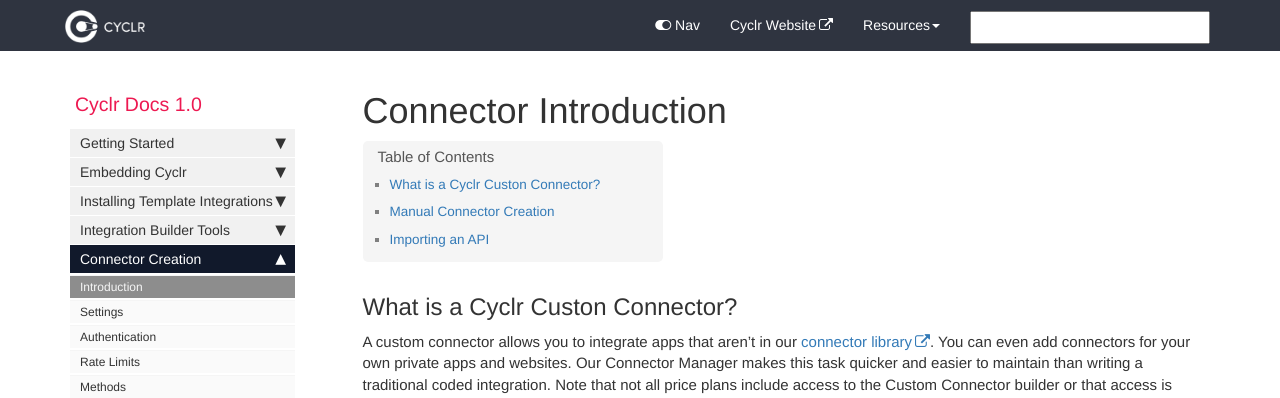
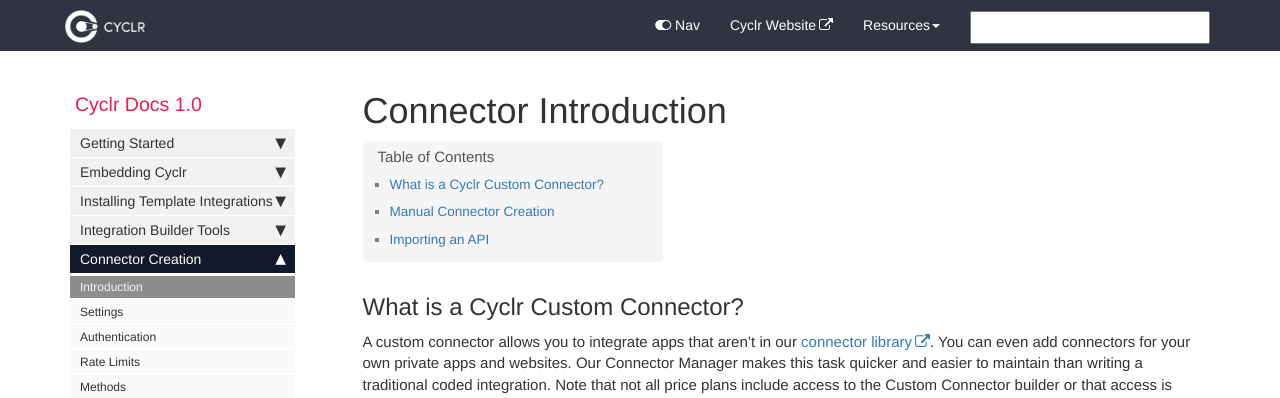
Before and after one commit to sneakysneak/docs, a Jekyll site: the page built from pages/custom-connectors/01-introduction.md, in a window 1280 px wide and 1277 px high. Shown: the top 398 px of the window. Built offline with Jekyll 4.4.1, drawn with Linux system fonts in a browser that asks for light colours; nearby versions of some CDN libraries; comment, search, counter and statistics services are not loaded.

Commit message:
Update 01-introduction.md

```diff
--- a/pages/custom-connectors/01-introduction.md
+++ b/pages/custom-connectors/01-introduction.md
@@ -5,7 +5,7 @@ permalink: connector-introduction
 tags: [connector-creation]
 ---
 
-## What is a Cyclr Custon Connector?
+## What is a Cyclr Custom Connector?
 
 A custom connector allows you to integrate apps that aren’t in our [connector library](http://cyclr.com/connectors/). You can even add connectors for your own private apps and websites. Our Connector Manager makes this task quicker and easier to maintain than writing a traditional coded integration.  Note that not all price plans include access to the Custom Connector builder or that access is subject to an additional fee
 
```
